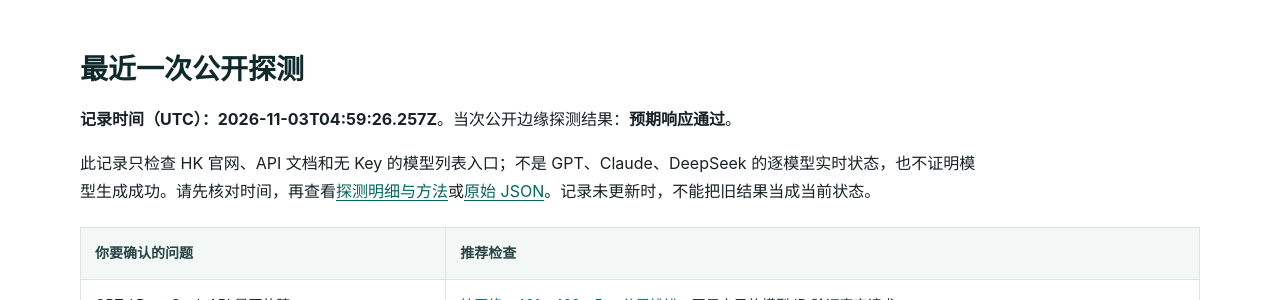
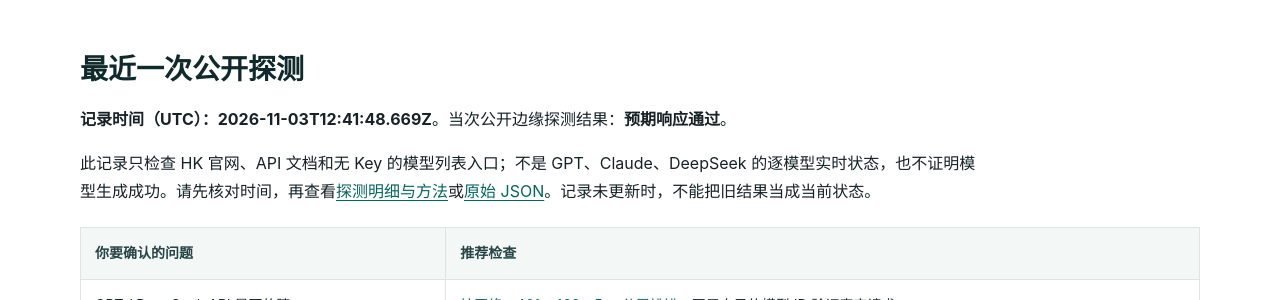
Before and after one commit to KKWANG4444/api-status, a Jekyll site: the page built from index.md, in a window 1280 px wide and 900 px high, scrolled down 364 px. Shown: the part 151-451 px from the top of the window. Built offline with Jekyll 4.4.1, drawn with Linux system fonts in a browser that asks for light colours.

Commit message:
chore: update public edge status

```diff
--- a/_data/status.json
+++ b/_data/status.json
@@ -1,7 +1,7 @@
 {
   "status": "operational",
-  "checked_at": "2026-11-03T04:59:26.257Z",
-  "duration_ms": 492,
+  "checked_at": "2026-11-03T12:41:48.669Z",
+  "duration_ms": 512,
   "overall": true,
   "components": [
     {
@@ -10,7 +10,7 @@
       "url": "https://www.aifast.hk/",
       "ok": true,
       "status": 200,
-      "elapsed_ms": 441,
+      "elapsed_ms": 354,
       "content_type": "text/html; charset=utf-8",
       "detail": "Expected public edge response"
     },
@@ -20,7 +20,7 @@
       "url": "https://api.aifast.hk/",
       "ok": true,
       "status": 200,
-      "elapsed_ms": 242,
+      "elapsed_ms": 478,
       "content_type": "text/html",
       "detail": "Expected public edge response"
     },
@@ -30,7 +30,7 @@
       "url": "https://www.aifast.hk/v1/models",
       "ok": true,
       "status": 401,
-      "elapsed_ms": 442,
+      "elapsed_ms": 393,
       "content_type": "application/json; charset=utf-8",
       "detail": "Expected public edge response"
     }
--- a/data/status.json
+++ b/data/status.json
@@ -1,7 +1,7 @@
 {
   "status": "operational",
-  "checked_at": "2026-11-03T04:59:26.257Z",
-  "duration_ms": 492,
+  "checked_at": "2026-11-03T12:41:48.669Z",
+  "duration_ms": 512,
   "overall": true,
   "components": [
     {
@@ -10,7 +10,7 @@
       "url": "https://www.aifast.hk/",
       "ok": true,
       "status": 200,
-      "elapsed_ms": 441,
+      "elapsed_ms": 354,
       "content_type": "text/html; charset=utf-8",
       "detail": "Expected public edge response"
     },
@@ -20,7 +20,7 @@
       "url": "https://api.aifast.hk/",
       "ok": true,
       "status": 200,
-      "elapsed_ms": 242,
+      "elapsed_ms": 478,
       "content_type": "text/html",
       "detail": "Expected public edge response"
     },
@@ -30,7 +30,7 @@
       "url": "https://www.aifast.hk/v1/models",
       "ok": true,
       "status": 401,
-      "elapsed_ms": 442,
+      "elapsed_ms": 393,
       "content_type": "application/json; charset=utf-8",
       "detail": "Expected public edge response"
     }
```
